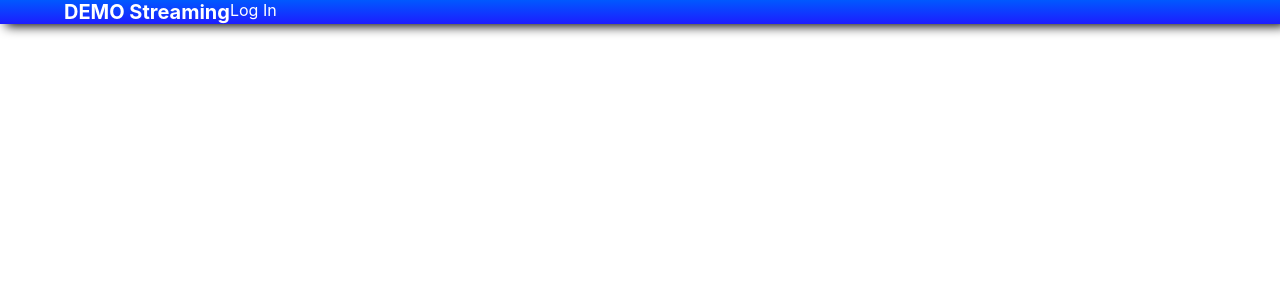
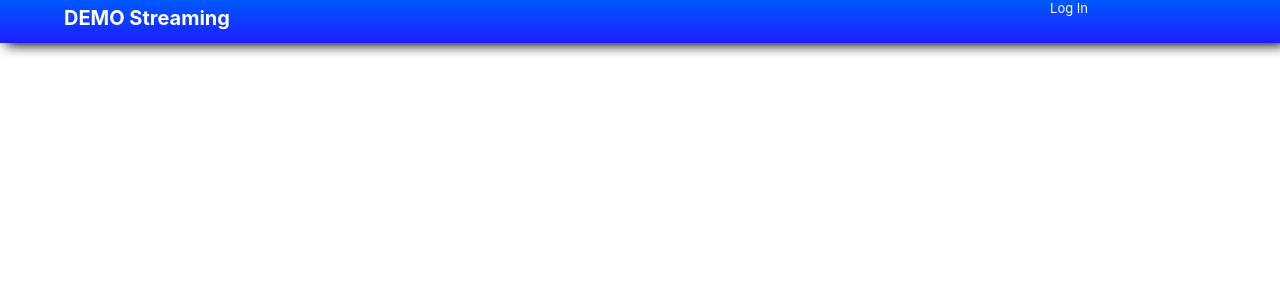
Before and after one commit to rexj8/MORR_assignment, a React (Create React App) app in the folder demo_streaming/: page / in a window 1280 px wide. Shown: the top 300 px of the page. Built offline with nearby package versions, Linux system fonts and the light colour scheme.

Commit message:
woking on navbar

```diff
--- a/demo_streaming/src/Components/Navbar.css
+++ b/demo_streaming/src/Components/Navbar.css
@@ -1,6 +1,6 @@
 .navbar{
     background-image: linear-gradient(rgb(0, 89, 255) , rgb(29, 29, 255) );
-    height:auto;
+    height:2.7rem;
     width:100%;
     position:absolute;
     top:0px;
@@ -8,12 +8,15 @@
 }
 
 h1{
+    position: absolute;
+    top:-7px;
     margin-left:5%;
     display: inline;
 }
 a{
+    font-size: 13px;
     text-decoration: none;
     color:white;
     position: absolute;
-
+    right:15%;
 }
```
